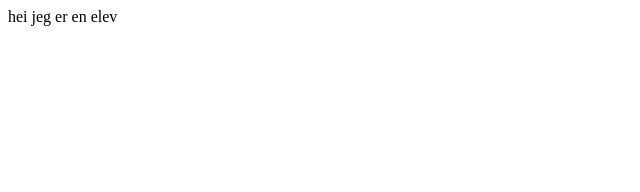
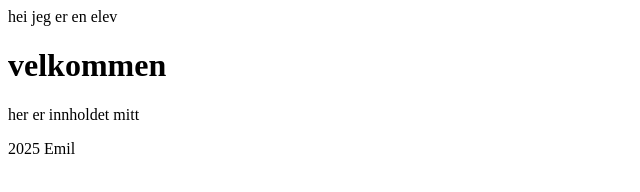
Before and after one commit to IShowEmil/IShowEmil.github.io, a plain HTML site: page index.html in a window 1280 px wide. Shown: the whole page, without its empty margins (0-640 px from the left). Drawn offline with Linux system fonts and the light colour scheme.

Commit message:
jeg la til sideramme

```diff
--- a/index.html
+++ b/index.html
@@ -9,3 +9,12 @@
     hei jeg er en elev
 </body>
 </html>
+<header>
+<h1>velkommen</h1>
+</header>
+<main>
+    <p>her er innholdet mitt</p>
+</main>
+<footer>
+<p>2025 Emil</p>
+</footer>
```
